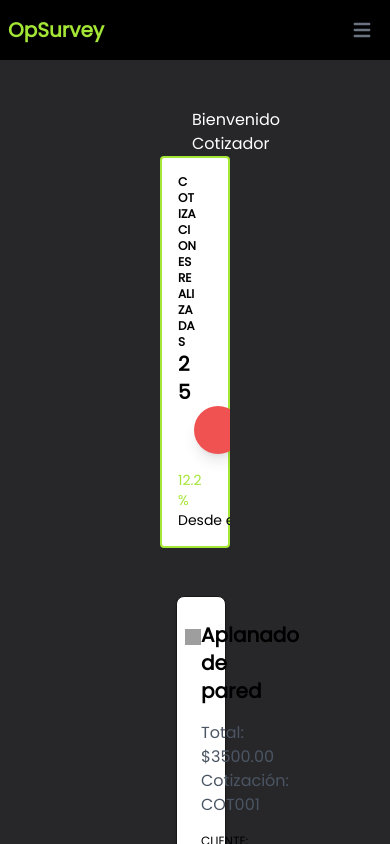
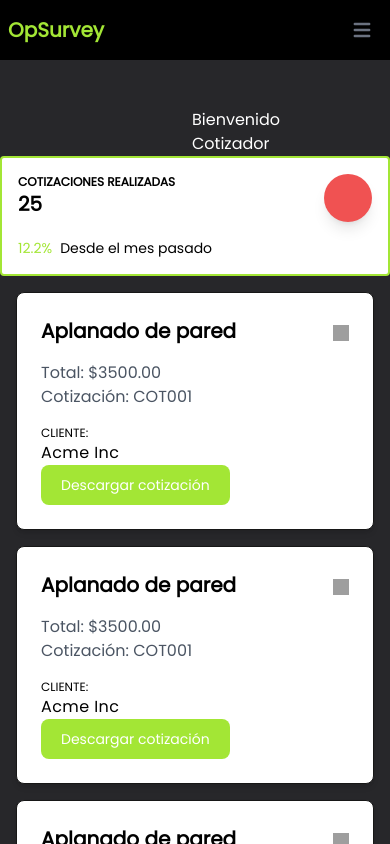
Before and after one commit to OpSurvey/web-app, a Next.js app: page /user/dashboard in a window 390 px wide. Shown: the top 844 px of the page. Built offline with nearby package versions, Linux system fonts and the light colour scheme; grey boxes are pictures that could not be loaded.

Commit message:
align dashboar to navbar

```diff
--- a/components/ProjectCard.jsx
+++ b/components/ProjectCard.jsx
@@ -7,7 +7,7 @@ export default function ProjectCard(props) {
       <div className="bg-white p-6 rounded-lg shadow-md m-4 border border-neutral-900 relative">
         <span className="absolute top-2 right-6"> <NotificationDropdown/> </span>
         <h1 className="text-xl font-bold">{props.quoteName}</h1>
-        <div class="mt-4 mb-4">
+        <div className="mt-4 mb-4">
             <p className="text-gray-600">Total: {props.quoteTotal}</p>
             <p className="text-gray-600">Cotización: {props.quoteId}</p>
         </div>
--- a/pages/user/dashboard.jsx
+++ b/pages/user/dashboard.jsx
@@ -16,7 +16,7 @@ export default function Dashboard() {
       <section className="px-48 pt-12 text-white">
         <h3>Bienvenido Cotizador</h3>
       </section>
-      <section className="ml-40 mr-40 ">
+      <section className="lg:ml-40 lg:mr-40 ">
         {width > 768 ? (
           <>
             <section className="flex justify-around my-8">
```
